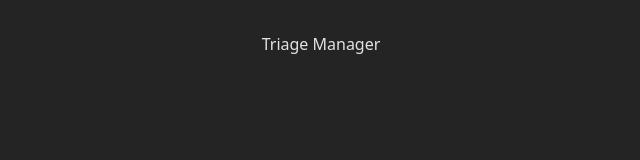
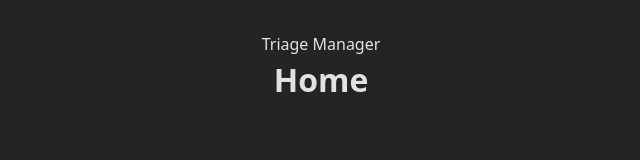
Before and after one commit to venoblin/triage-manager, a React (Vite) app: page / in a window 1280 px wide. Shown: the top 160 px of the page, without its empty margins (319-959 px from the left). Built offline with nearby package versions, Linux system fonts and the light colour scheme.

Commit message:
added new route

```diff
--- a/src/App.jsx
+++ b/src/App.jsx
@@ -1,4 +1,7 @@
+import { Routes } from 'react-router-dom'
+import { Route } from 'react-router-dom'
 import NavBar from './components/NavBar/NavBar'
+import HomeRoute from './components/routes/HomeRoute/HomeRoute'
 import './styles/App.css'
 
 function App() {
@@ -6,6 +9,10 @@ function App() {
   return (
     <>
       <NavBar />
+
+      <Routes>
+        <Route path='/' element={<HomeRoute />} />
+      </Routes>
     </>
   )
 }
--- /dev/null
+++ b/src/components/routes/HomeRoute/HomeRoute.css
@@ -0,0 +1 @@
+/*# sourceMappingURL=HomeRoute.css.map */
--- /dev/null
+++ b/src/components/routes/HomeRoute/HomeRoute.jsx
@@ -0,0 +1,11 @@
+import './HomeRoute.css'
+
+const HomeRoute = () => {
+  return (
+    <div className='HomeRoute'>
+      <h1>Home</h1>
+    </div>
+  )
+}
+
+export default HomeRoute
```
Also changed, not shown: src/components/routes/HomeRoute/HomeRoute.scss (added), 1 other file (tests, documents, lock files or other folders).
